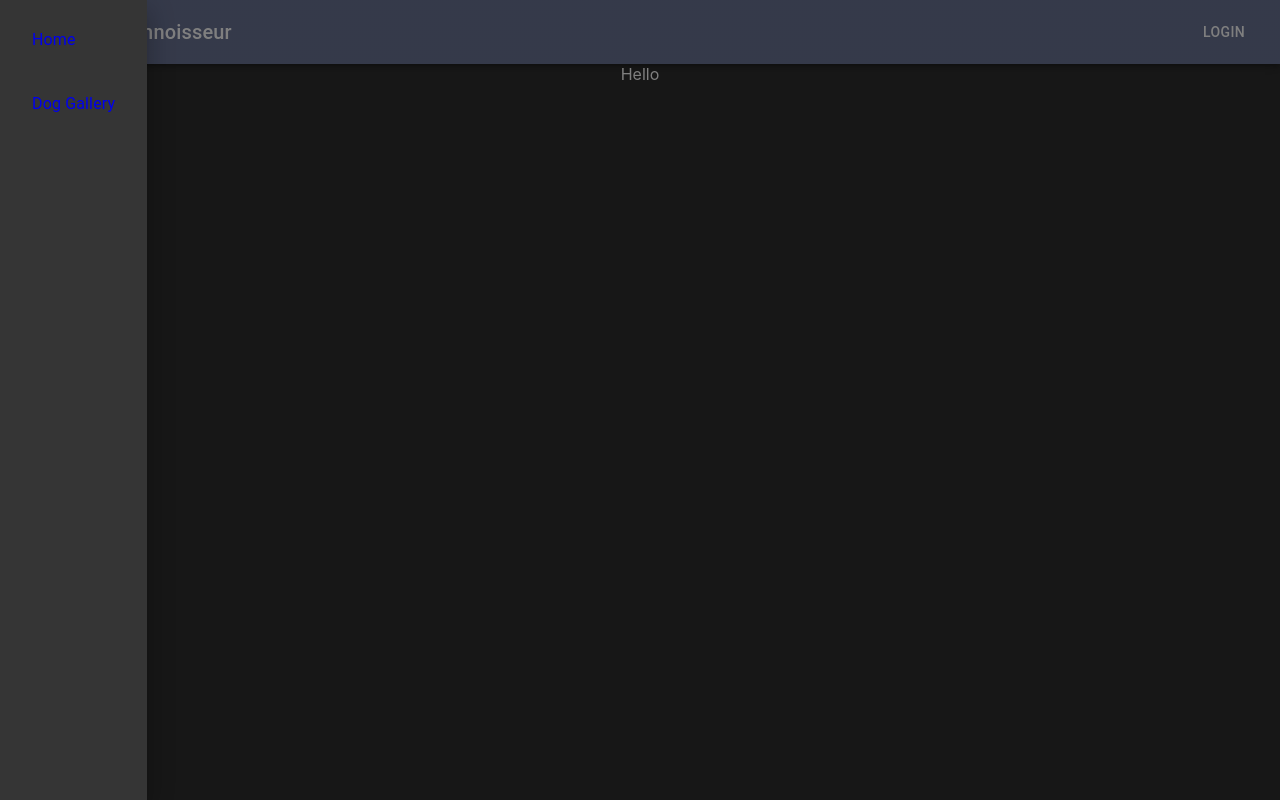
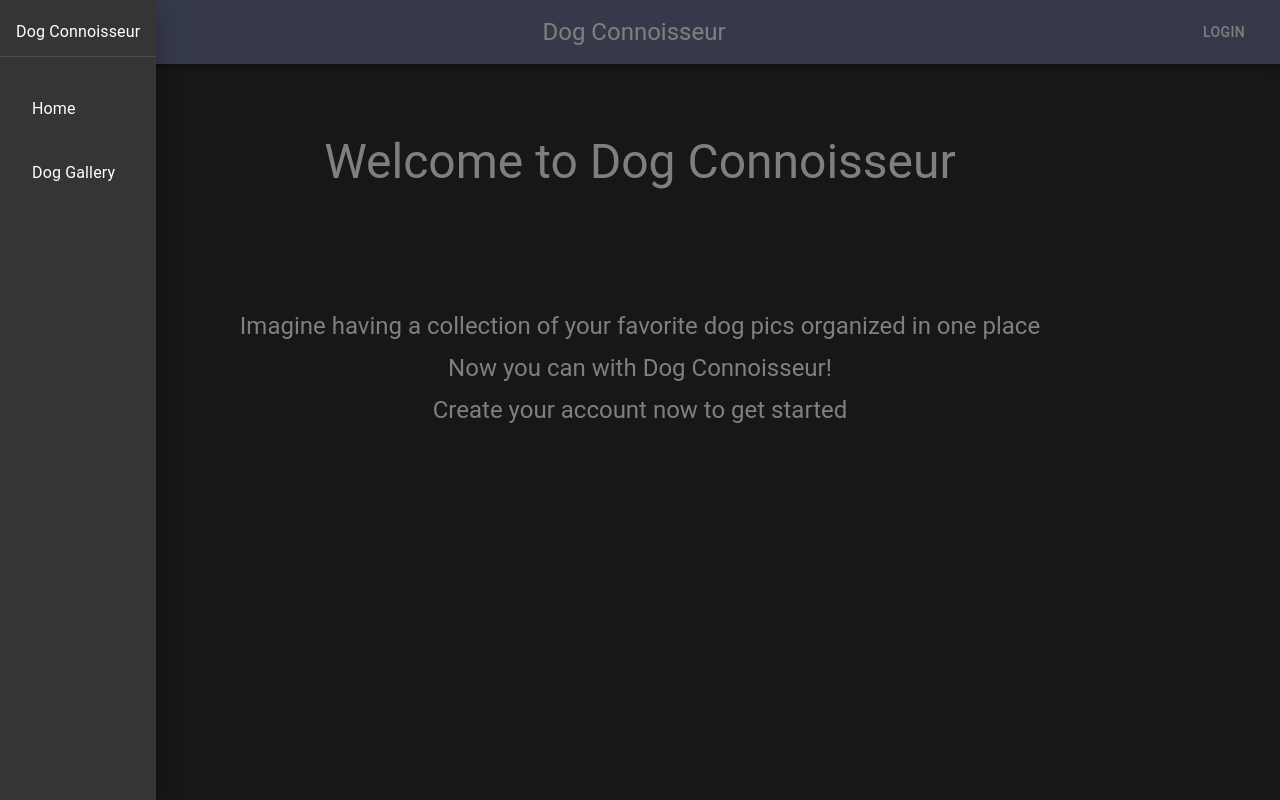
Before and after one commit to joshuaryoung/dog-pics, a React (Create React App) app: page / in a window 1280 px wide. Both pictures are taken after a click on the button "menu". Built offline with nearby package versions, Linux system fonts and the light colour scheme; no server answers.

Commit message:
style changes. Fleshes out home page

```diff
--- a/src/components/Nav.js
+++ b/src/components/Nav.js
@@ -1,4 +1,4 @@
-import { AppBar, Toolbar, IconButton, Typography, Button, Menu, MenuItem, Drawer, List, ListItem, ListItemButton, ListItemText } from "@mui/material";
+import { AppBar, Toolbar, IconButton, Typography, Button, Menu, MenuItem, Drawer, List, ListItem, ListItemButton, ListItemText, Divider } from "@mui/material";
 import MenuIcon from '@mui/icons-material/Menu'
 import React, { useState } from "react";
 import { NavLink, useNavigate } from 'react-router-dom';
@@ -47,19 +47,22 @@ function Nav({ principal, setPrincipal }) {
         </IconButton>
         <Drawer anchor="left" open={showMenu} onClose={e => setShowMenu(false)}>
           <List onClick={e => setShowMenu(false)}>
-            <ListItem component={NavLink} to="/" key="home">
-              <ListItemButton>
+            <ListItem divider key="logo" sx={{ marginBottom: '20px' }}>
+              <ListItemText>Dog Connoisseur</ListItemText>
+            </ListItem>
+            <ListItem key="home">
+              <ListItemButton component={NavLink} to="/">
                 <ListItemText primary="Home" />
               </ListItemButton>
             </ListItem>
-            <ListItem component={NavLink} to="/dogs" key="dogs">
-              <ListItemButton>
+            <ListItem key="dogs">
+              <ListItemButton component={NavLink} to="/dogs">
                 <ListItemText>Dog Gallery</ListItemText>
               </ListItemButton>
             </ListItem>
             {principal && principal.id &&
-              <ListItem component={NavLink} to={`/users/${principal && principal.id}`} key="myDogs">
-                <ListItemButton color="white">
+              <ListItem key="myDogs">
+                <ListItemButton  component={NavLink} to={`/users/${principal && principal.id}`}>
                   <ListItemText>My Dogs</ListItemText>
                 </ListItemButton>
               </ListItem>
@@ -83,7 +86,7 @@ function Nav({ principal, setPrincipal }) {
           <MenuItem onClick={handleMenuClose} component={NavLink} to="/dogs">Dogs</MenuItem>
           <MenuItem onClick={handleLoginClick} component={NavLink} to="/login">{isLoggedIn ? 'Logout' : 'Login'}</MenuItem>
         </Menu> */}
-        <Typography variant="h6" component="div" sx={{ flexGrow: 1 }}>
+        <Typography variant="h5" component="div" sx={{ flexGrow: 1, textAlign: 'center' }}>
           Dog Connoisseur
         </Typography>
         <Button color="inherit" onClick={principal && principal.id ? handleLogoutClick : handleLoginClick }>{principal && principal.id ? 'Logout' : 'Login'}</Button>
--- a/src/views/Dogs.js
+++ b/src/views/Dogs.js
@@ -1,5 +1,5 @@
 import React, { useEffect, useState } from 'react'
-import { Alert, Button, Dialog, DialogActions, DialogTitle, Snackbar } from '@mui/material'
+import { Alert, Button, Dialog, DialogActions, DialogTitle, Grid, Snackbar } from '@mui/material'
 import { Image } from 'mui-image'
 import { useMutation } from '@apollo/client'
 import { AddDogMutation } from '../graphql/dogs.gql'
@@ -34,9 +34,10 @@ function Dogs({ principal }) {
 
   const fetchDogs = () => {
     try {
-      fetch('https://api.thedogapi.com/v1/images/search?limit=12&order=Desc')
+      fetch('https://api.thedogapi.com/v1/images/search?limit=8&order=Desc')
       .then(res => res.json())
       .then(data => {
+        console.log({ data })
         setDogsData(data)
       })
     } catch(error) {
@@ -76,7 +77,6 @@ function Dogs({ principal }) {
 
   return (
     <div>
-      <Button variant="contained" className="dog-refresh-button" style={{marginTop: '20px', backgroundColor: theme.palette.primary.dark }} onClick={handleRefreshClick}>Refresh</Button>
       <div id="dog-container">
         { dogsData && dogsData.map((dog, i) => (
         <div className="dog-pic-div" key={dog.id}>
@@ -91,6 +91,13 @@ function Dogs({ principal }) {
         </div>))
         }
       </div>
+
+      <Grid container justifyContent="center">
+        <Grid item>
+          <Button variant="contained" className="dog-refresh-button" style={{marginTop: '20px', backgroundColor: theme.palette.primary.dark }} onClick={handleRefreshClick}>Refresh</Button>
+        </Grid>
+      </Grid>
+
 
       <Dialog
         open={showDialog}
--- a/src/views/Home.js
+++ b/src/views/Home.js
@@ -1,13 +1,32 @@
+import { Container, Grid, Typography } from '@mui/material';
 import React from 'react';
 
 function App() {
   return (
-    <div className="App">
-
-      <div>
-        Hello
-      </div>
-    </div>
+    <Container sx={{ marginTop: '70px' }}>
+      <Grid container justifyContent="center">
+        <Grid xs={12} item>
+          <Typography textAlign="center" variant="h3">
+            Welcome to Dog Connoisseur
+          </Typography>
+        </Grid>
+        <Grid xs={12} item mt="120px">
+          <Typography variant="h5" textAlign="center">
+            Imagine having a collection of your favorite dog pics organized in one place
+          </Typography>
+        </Grid>
+        <Grid xs={12} item mt="10px">
+          <Typography variant="h5" textAlign="center">
+            Now you can with Dog Connoisseur!
+          </Typography>
+        </Grid>
+        <Grid xs={12} item mt="10px">
+          <Typography variant="h5" textAlign="center">
+            Create your account now to get started
+          </Typography>
+        </Grid>
+      </Grid>
+    </Container>
   );
 }
 
```
